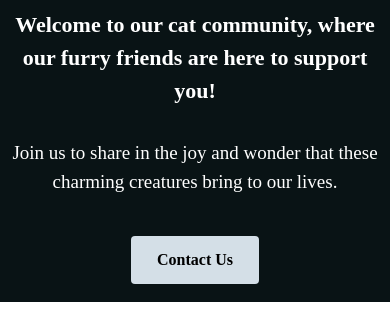
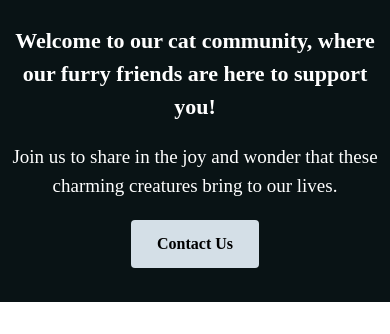
Before and after one commit to demetgas/react-tailwind-project, a React (Create React App) app in the folder tailwind-app/: page / in a window 390 px wide. Shown: the part 1960-2294 px from the top of the page. Built offline with nearby package versions, Linux system fonts and the light colour scheme.

Commit message:
Update Intro.jsx

```diff
--- a/tailwind-app/src/components/Intro.jsx
+++ b/tailwind-app/src/components/Intro.jsx
@@ -8,11 +8,11 @@ export const Intro = () => {
           Welcome to our cat community, where our furry friends are here to
           support you!
         </h1>
-        <p className="lg:text-2xl md:text-[20px]  mt-8 text-[19px]">
+        <p className="lg:text-2xl md:text-[20px] mt-5 sm:mt-7 md:mt-8 text-[19px]">
           Join us to share in the joy and wonder that these charming creatures
           bring to our lives.
         </p>
-        <button className="bg-babyblue hover:bg-babyblue2 transition duration-3000 ease-out delay-100 rounded w-32 h-12 text-black font-bold mt-10">
+        <button className="bg-babyblue hover:bg-babyblue2 transition duration-3000 ease-out delay-100 rounded w-32 h-12 text-black font-bold md:mt-10 sm:mt-10 mt-5">
           Contact Us
         </button>
       </div>
```
